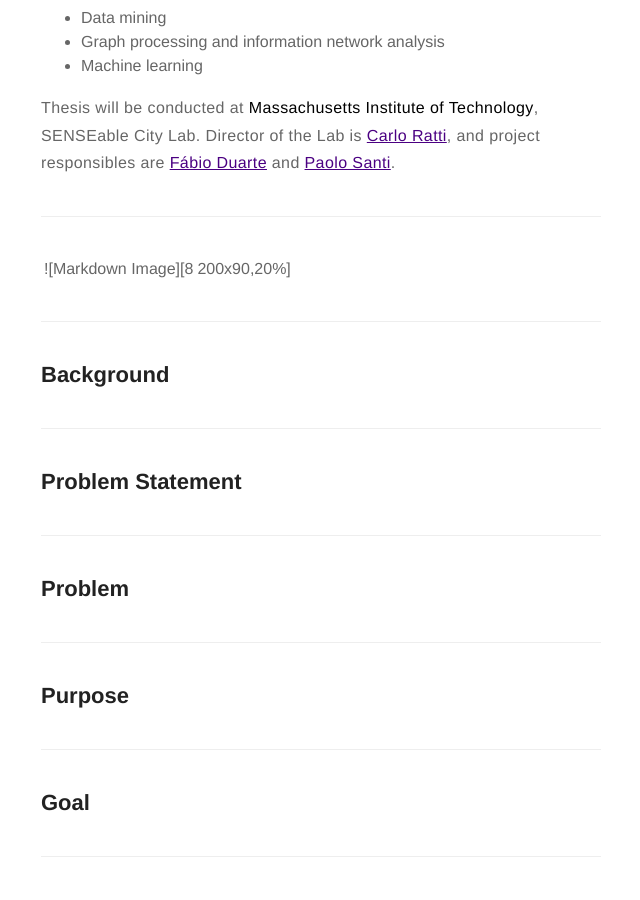
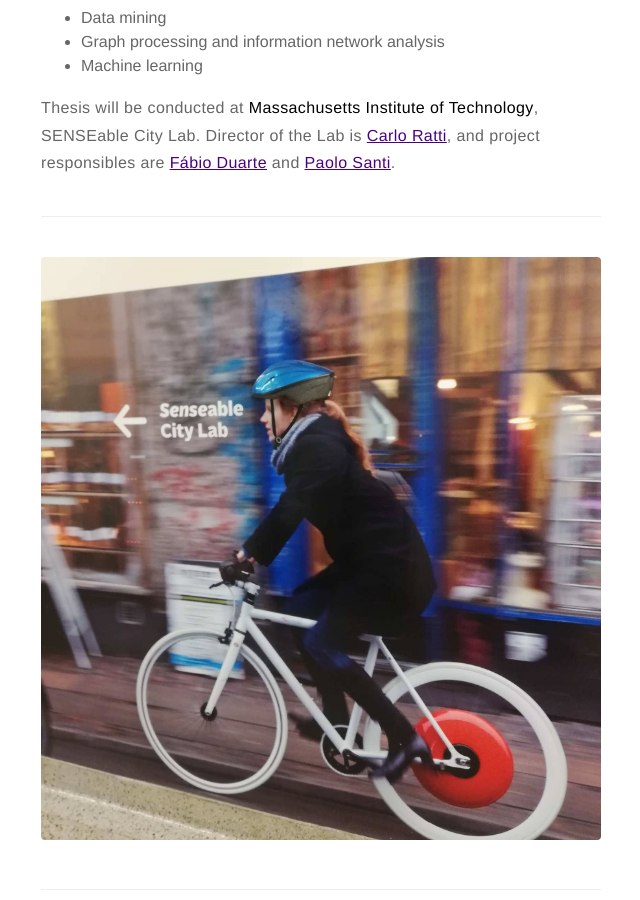
Before and after one commit to dljubenk/dljubenk.github.io, a Jekyll site: the page built from _posts/2019-02-01-project-description.markdown, in a window 1280 px wide and 900 px high, scrolled down 414 px. Shown: the whole window, without its empty margins (319-959 px from the left). Built offline with Jekyll 4.4.1, drawn with Linux system fonts in a browser that asks for light colours; comment, search, counter and statistics services are not loaded; part of the change alters nothing that is shown.

Commit message:
Update 2019-02-01-project-description.markdown

```diff
--- a/_posts/2019-02-01-project-description.markdown
+++ b/_posts/2019-02-01-project-description.markdown
@@ -31,7 +31,7 @@ Director of the Lab is [Carlo Ratti](https://en.wikipedia.org/wiki/Carlo_Ratti),
 
 ---
 
-![Markdown Image][8|200x90,20%]
+![Markdown Image][8]
 
 ---
 
```
